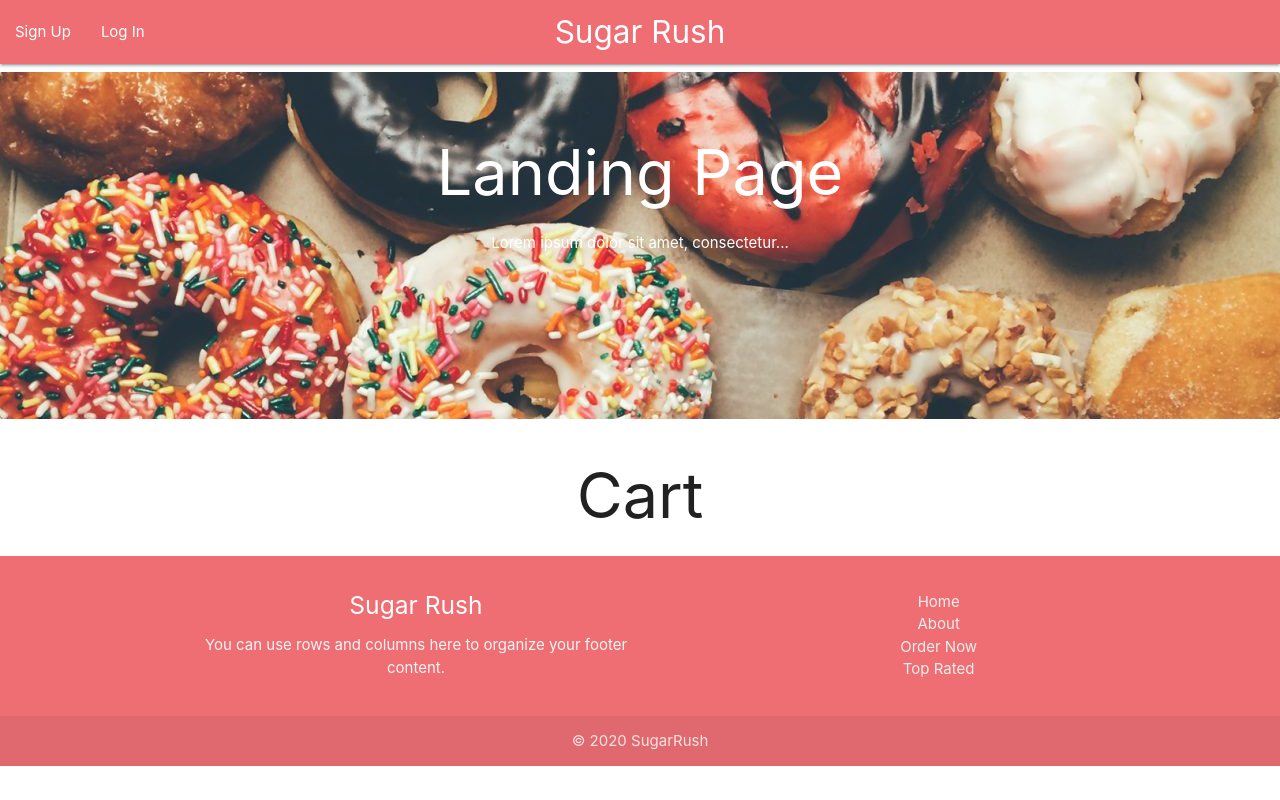
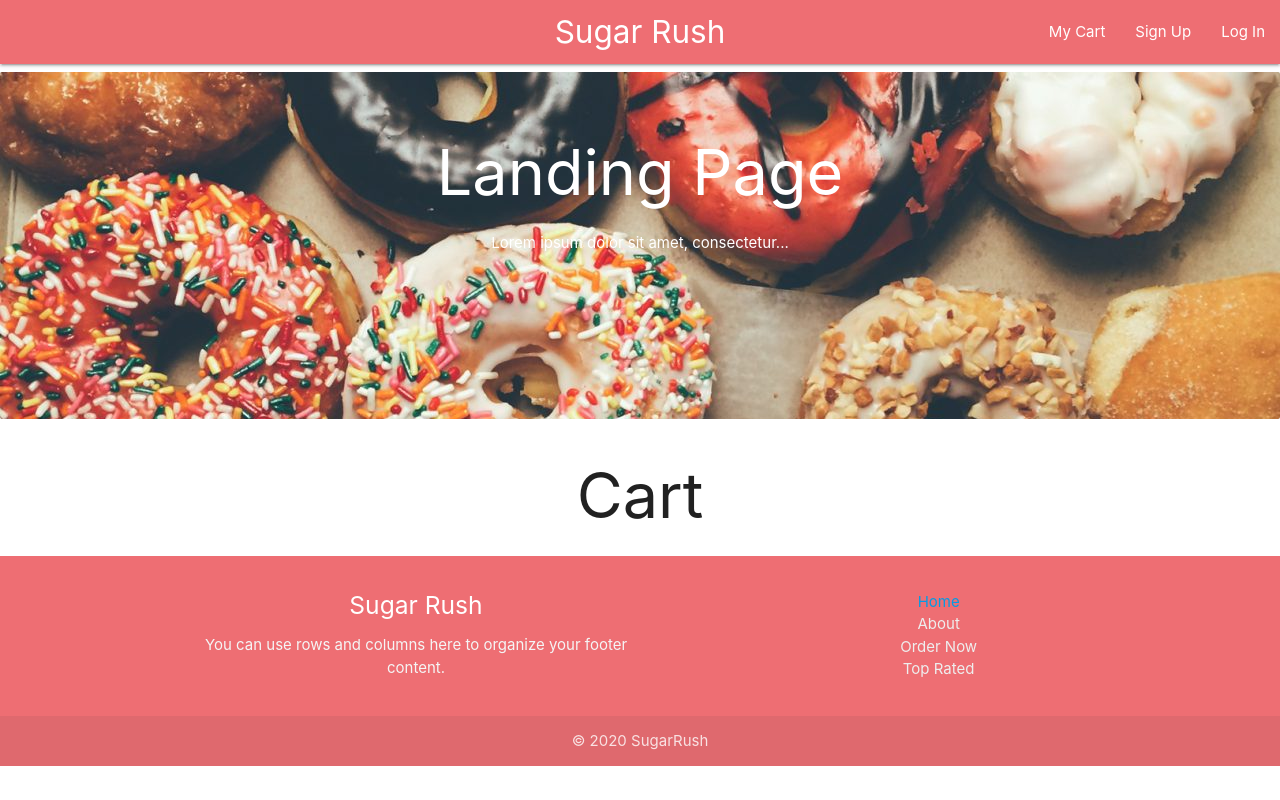
Before and after one commit to laurenhallau/Sugar-Rush, a React (Create React App) app in the folder client/: page /cart in a window 1280 px wide. Built offline with nearby package versions, Linux system fonts and the light colour scheme.

Commit message:
page redirects

```diff
--- a/client/src/Components/Footer/Footer.js
+++ b/client/src/Components/Footer/Footer.js
@@ -1,6 +1,7 @@
 import React, { Component } from "react";
 import {Footer} from "react-materialize";
 import "./style.css"
+import {Link} from 'react-router-dom';
 
 class pageFooter extends Component{
   render(){
@@ -12,9 +13,9 @@ class pageFooter extends Component{
           links={
             <ul>
               <li>
-                <a className="grey-text text-lighten-3" href="#!">
-                 Home
-                </a>
+              <Link to="/">
+          Home
+          </Link>
               </li>
               <li>
                 <a className="grey-text text-lighten-3" href="#!">
--- a/client/src/Components/Header/Header.js
+++ b/client/src/Components/Header/Header.js
@@ -1,11 +1,12 @@
 import React, { Component } from "react";
 import { Navbar, NavItem, Icon, } from "react-materialize";
+import {Link} from 'react-router-dom';
 
 class Header extends Component {
   render() {
     return (
       <Navbar
-        alignLinks="left"
+        alignLinks="right"
         brand={
           <a className="brand-logo" href="/" alt="Sugar Rush logo">
             Sugar Rush
@@ -26,8 +27,15 @@ class Header extends Component {
           preventScrolling: true,
         }}
       >
+        <Link to="/cart">
+          My Cart
+          </Link>
         <NavItem onClick={function noRefCheck() {}}>Sign Up</NavItem>
         <NavItem href="components.html">Log In</NavItem>
+
+
+
+
       </Navbar>
     );
   }
```
Also changed, not shown: client/src/Components/Footer/style.css (line endings or trailing spaces), 1 other file (tests, documents, lock files or other folders).
